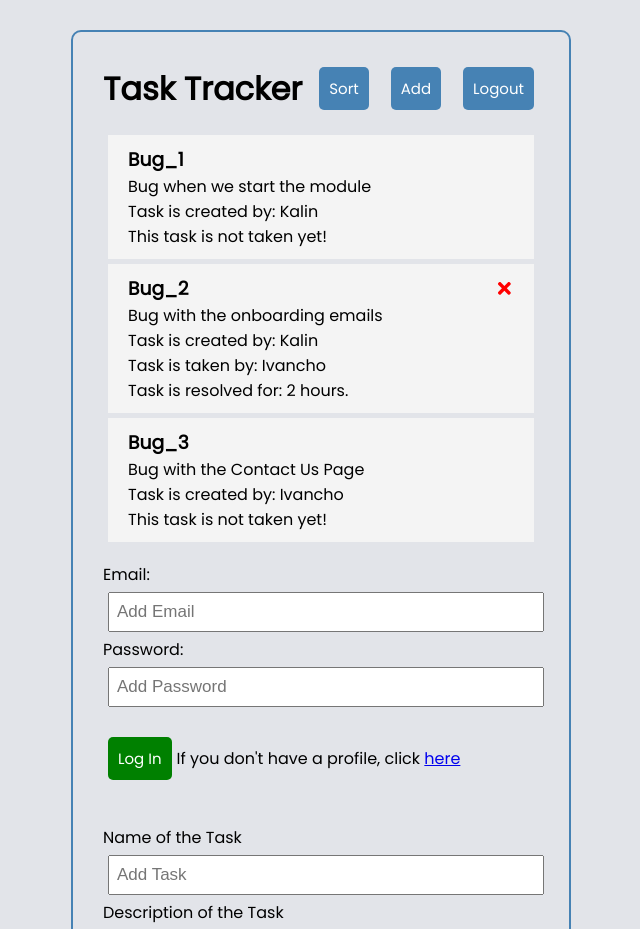
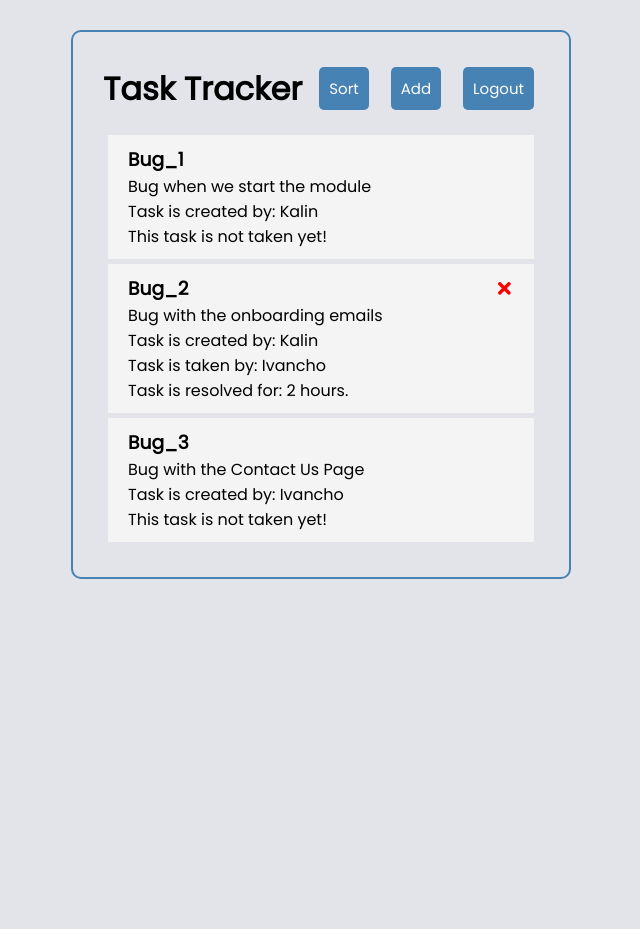
Before and after one commit to kalinsky-dev/TASK-TRACKER, a React (Create React App) app: page / in a window 1280 px wide. Shown: the top 929 px of the page, without its empty margins (319-959 px from the left). After the commit the page ends 800 px from the top, so only its background shows below. Built offline with nearby package versions, Linux system fonts and the light colour scheme.

Commit message:
install React-Router-Dom

```diff
--- a/package.json
+++ b/package.json
@@ -9,6 +9,7 @@
     "react": "^18.2.0",
     "react-dom": "^18.2.0",
     "react-icons": "^4.8.0",
+    "react-router-dom": "^6.9.0",
     "react-scripts": "5.0.1",
     "web-vitals": "^2.1.4"
   },
--- a/src/App.js
+++ b/src/App.js
@@ -54,10 +54,10 @@ function App() {
       <Header />
       <main>
         <Home tasks={tasks} />
-        <Login />
+        {/* <Login /> */}
         {/* <Register /> */}
         {/* <AddTask /> */}
-        <TaskDetails />
+        {/* <TaskDetails /> */}
       </main>
     </div>
   );
```
Also changed, not shown: 1 other file (tests, documents, lock files or other folders).
